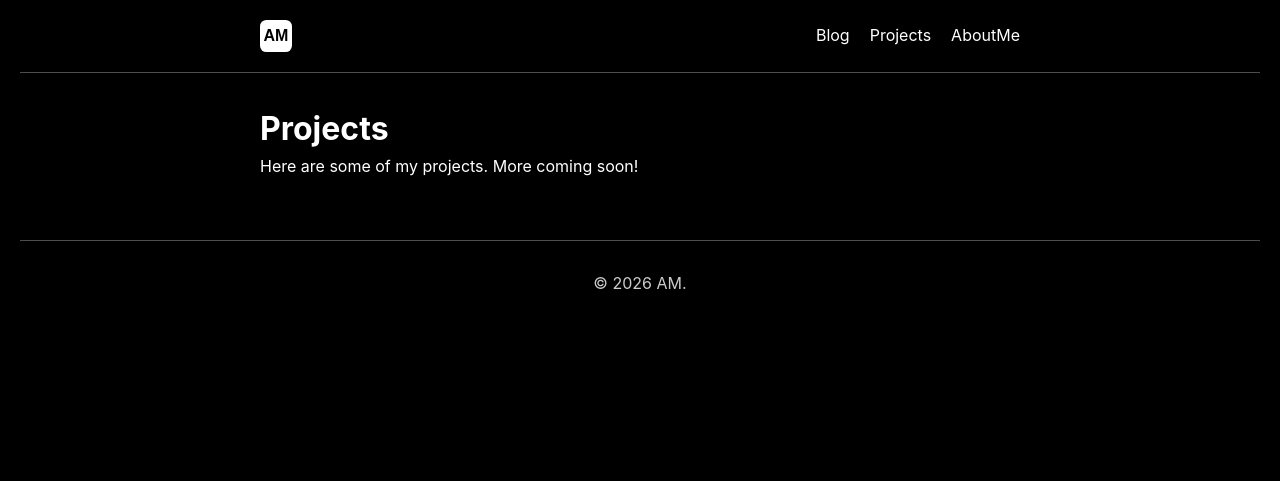
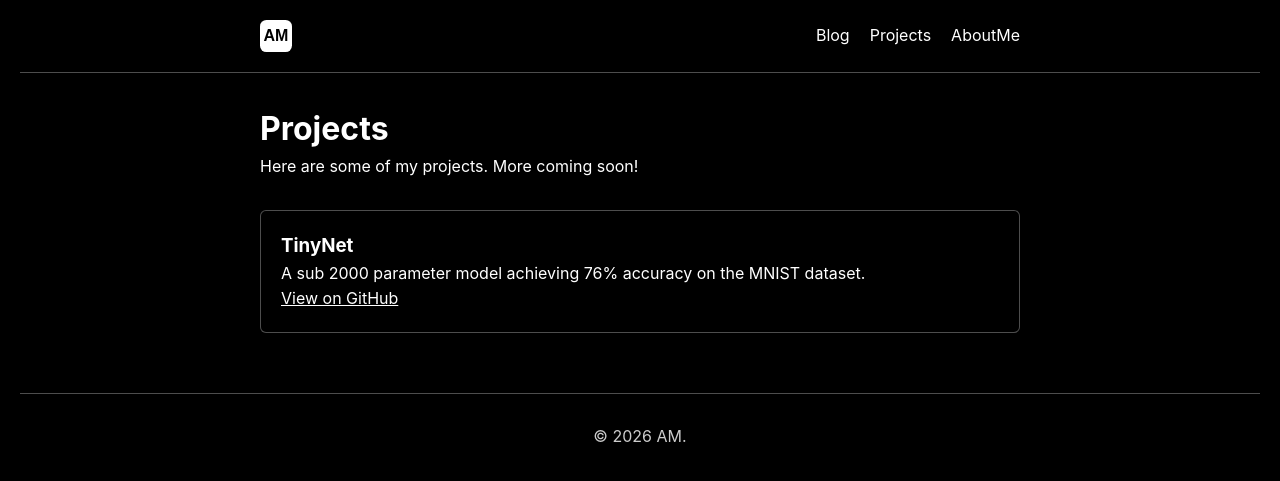
Before and after one commit to ADITYAMANDKE/adityamandke.github.io, a Jekyll site: the page built from projects.html, in a window 1280 px wide. Shown: the top 481 px of the page. Built offline with Jekyll 4.4.1, drawn with Linux system fonts in a browser that asks for light colours.

Commit message:
add project

```diff
--- a/projects.html
+++ b/projects.html
@@ -8,14 +8,11 @@ title: Projects
 
   <p>Here are some of my projects. More coming soon!</p>
 
-  <!-- Add your projects here -->
   <div class="projects-list">
-    <!-- Example project structure:
     <div class="project-item">
-      <h3>Project Name</h3>
-      <p>Project description goes here.</p>
-      <a href="#">View Project</a>
+      <h3>TinyNet</h3>
+      <p>A sub 2000 parameter model achieving 76% accuracy on the MNIST dataset.</p>
+      <a href="https://github.com/ADITYAMANDKE/TinyNet" target="_blank" rel="noopener noreferrer">View on GitHub</a>
     </div>
-    -->
   </div>
 </div>
```
